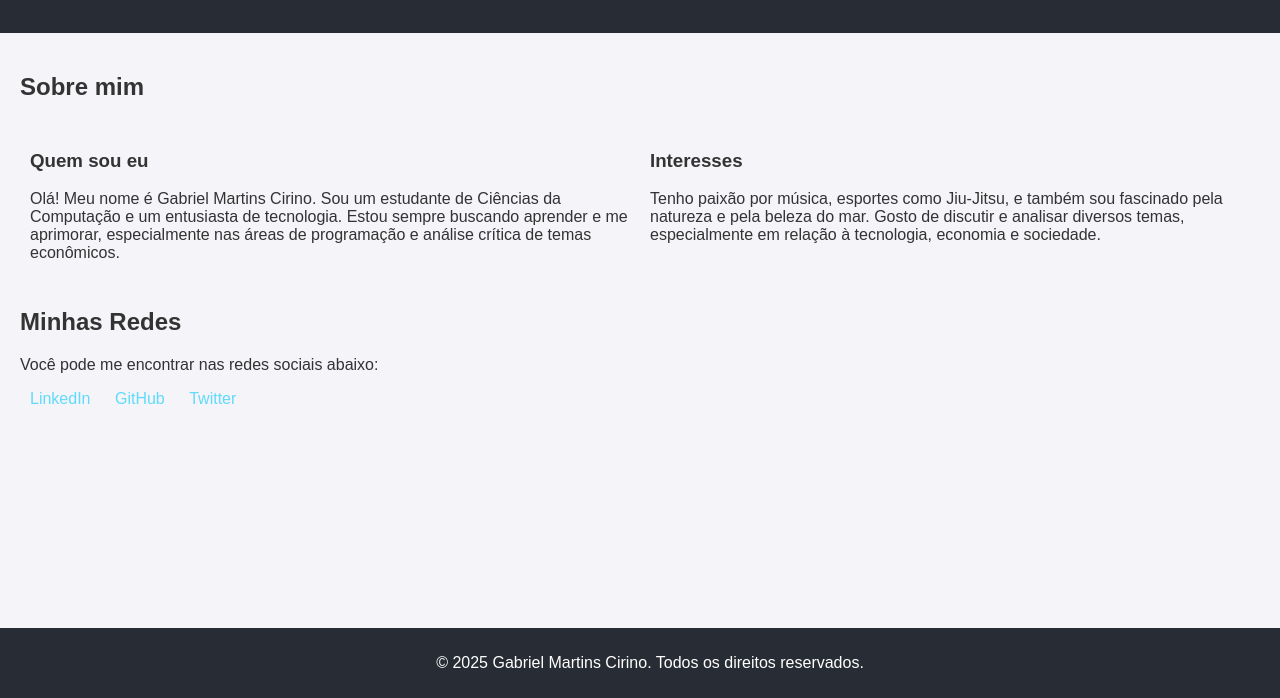
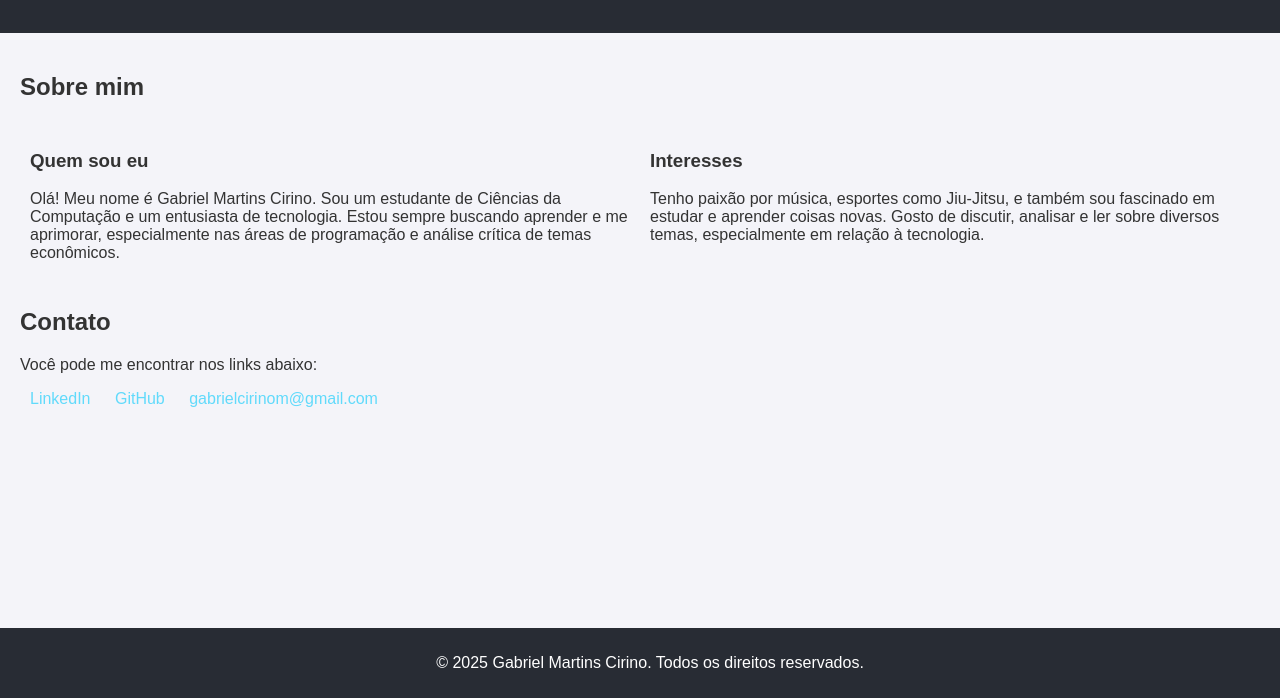
Before and after one commit to bicirino/bicirino.github.io, a plain HTML site: page index.html in a window 1280 px wide. Shown: the part 102-800 px from the top of the page. Drawn offline with Linux system fonts and the light colour scheme.

Commit message:
Update index.html

```diff
--- a/index.html
+++ b/index.html
@@ -28,12 +28,14 @@
         }
         .bio {
             display: flex;
+            flex-wrap: wrap;
             justify-content: space-between;
             margin-bottom: 20px;
         }
         .bio div {
             flex: 1;
             margin: 10px;
+            min-width: 280px;
         }
         footer {
             background-color: #282c34;
@@ -67,16 +69,16 @@
         </div>
         <div>
             <h3>Interesses</h3>
-            <p>Tenho paixão por música, esportes como Jiu-Jitsu, e também sou fascinado pela natureza e pela beleza do mar. Gosto de discutir e analisar diversos temas, especialmente em relação à tecnologia, economia e sociedade.</p>
+            <p>Tenho paixão por música, esportes como Jiu-Jitsu, e também sou fascinado em estudar e aprender coisas novas. Gosto de discutir, analisar e ler sobre diversos temas, especialmente em relação à tecnologia.</p>
         </div>
     </div>
 
-    <h2>Minhas Redes</h2>
-    <p>Você pode me encontrar nas redes sociais abaixo:</p>
+    <h2>Contato</h2>
+    <p>Você pode me encontrar nos links abaixo:</p>
     <div class="links">
         <a href="https://www.linkedin.com" target="_blank">LinkedIn</a>
         <a href="https://www.github.com" target="_blank">GitHub</a>
-        <a href="https://twitter.com" target="_blank">Twitter</a>
+        <a href="mailto:gabrielcirinom@gmail.com">gabrielcirinom@gmail.com</a>
     </div>
 </section>
 
```
